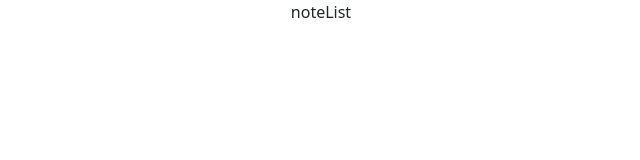
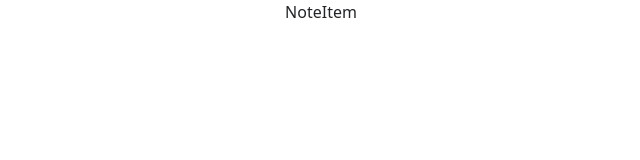
Before and after one commit to kencal20/notesapp, a React (Create React App) app: page / in a window 1280 px wide. Shown: the top 160 px of the page, without its empty margins (319-959 px from the left). Built offline with nearby package versions, Linux system fonts and the light colour scheme.

Commit message:
rendering  NoteItem in NoteList

```diff
--- a/src/components/noteList.tsx
+++ b/src/components/noteList.tsx
@@ -1,9 +1,17 @@
 import React from 'react'
+import { IState, Note } from '../objects'
+import NoteItem from './noteItem'
+type Props = {
+    notes: IState['note'][]
+}
 
-type Props = {}
-
-export default function NoteList({}: Props) {
-  return (
-    <div>noteList</div>
-  )
+export default function NoteList({ notes }: Props) {
+    return (
+        <div>
+            {
+                notes.map(note =>
+                    (<NoteItem  key={note.id} note={note}/> ))
+            }
+        </div>
+    )
 }
```
